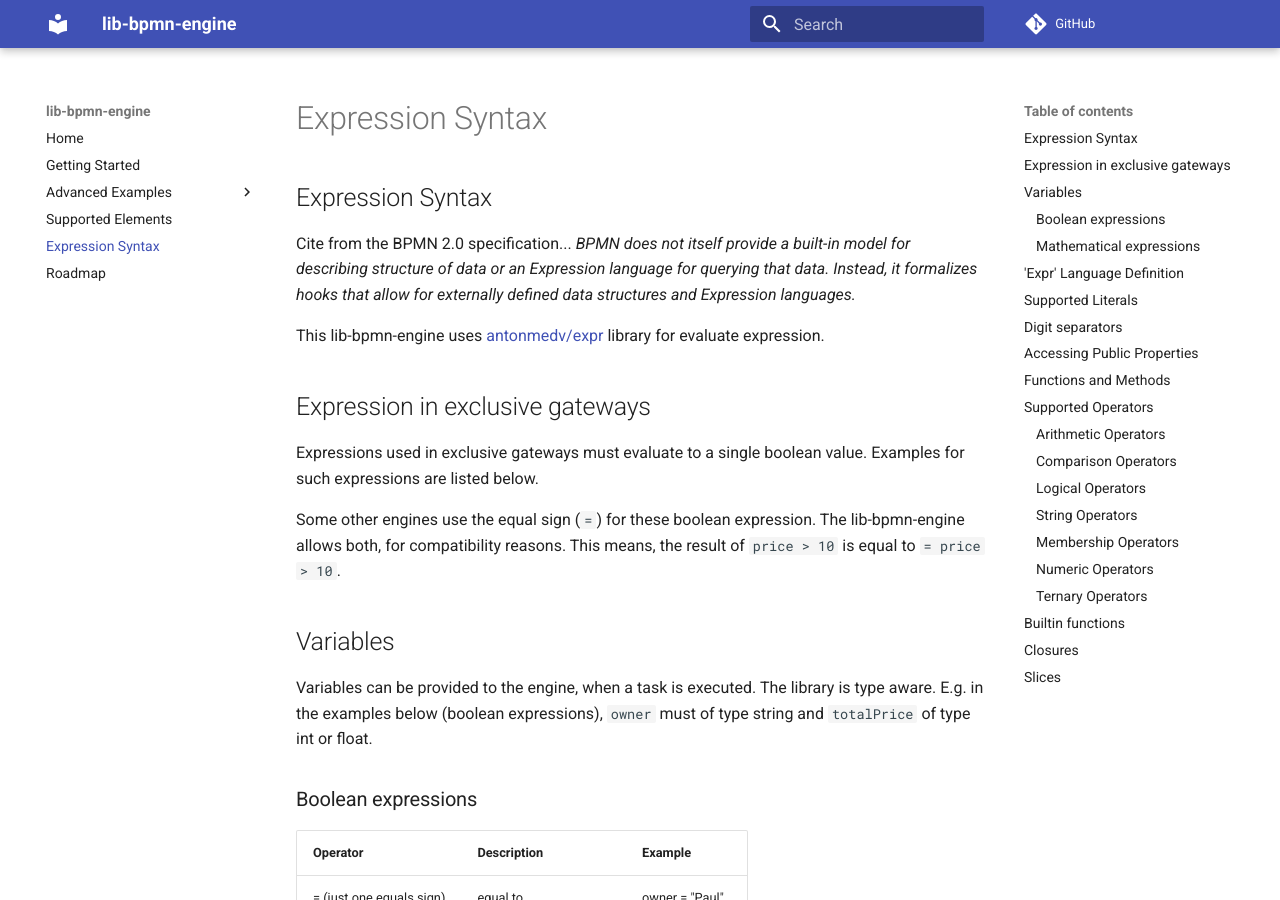
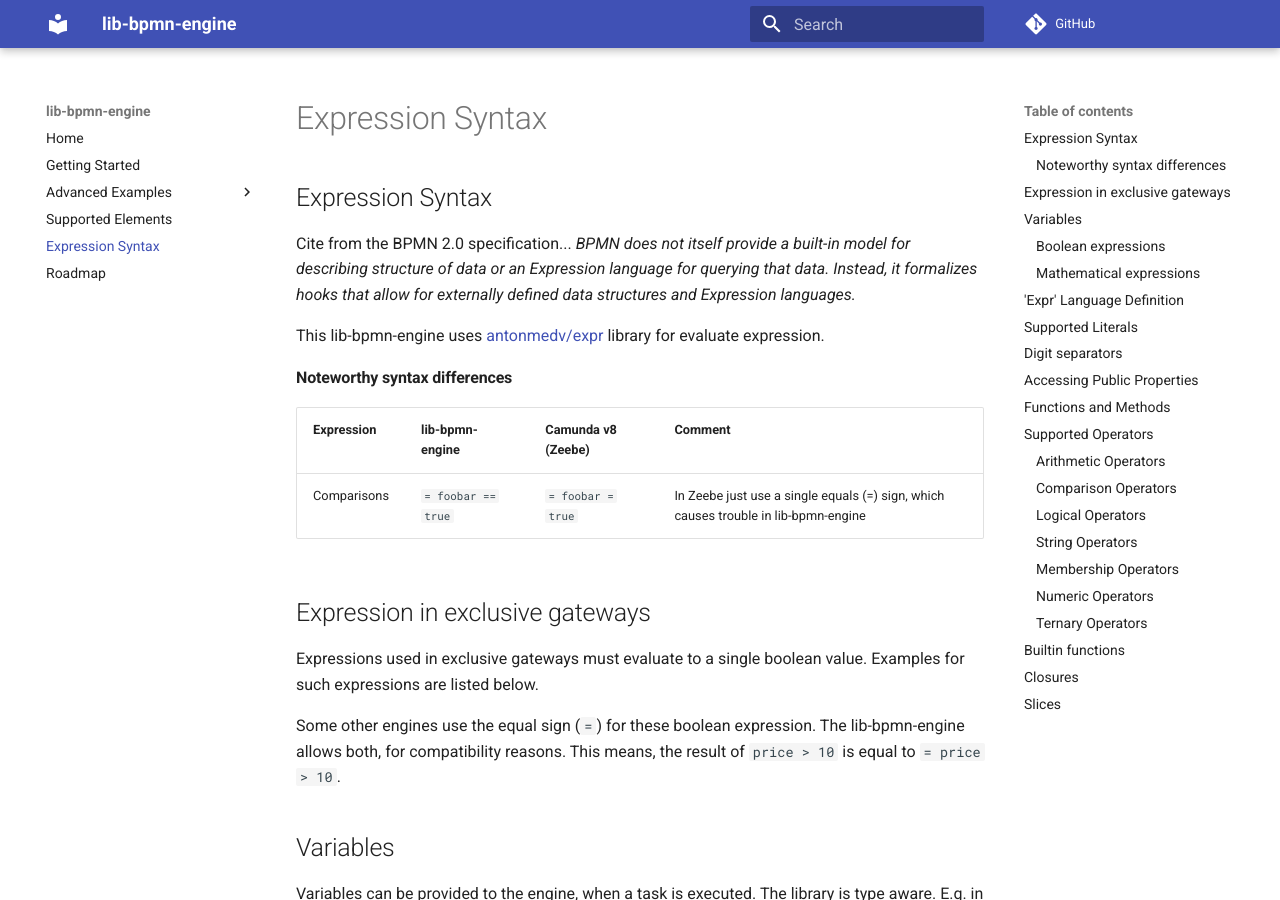
Before and after one commit to nitram509/lib-bpmn-engine, an MkDocs documentation site: the page built from docs/expression-syntax.md, in a window 1280 px wide and 900 px high. Built offline with MkDocs 1.6.1 and Material for MkDocs 9.7.7, drawn with Linux system fonts in a browser that asks for light colours; comment, search, counter and statistics services are not loaded.

Commit message:
add comment about syntax differences

````diff
--- a/docs/expression-syntax.md
+++ b/docs/expression-syntax.md
@@ -6,6 +6,13 @@ Cite from the BPMN 2.0 specification...
 that data. Instead, it formalizes hooks that allow for externally defined data structures and Expression languages.*
 
 This lib-bpmn-engine uses [antonmedv/expr](https://github.com/antonmedv/expr) library for evaluate expression.
+
+#### Noteworthy syntax differences
+
+| Expression  | lib-bpmn-engine        | Camunda v8 (Zeebe)    | Comment                                                                             |
+|-------------|------------------------|-----------------------|-------------------------------------------------------------------------------------|
+| Comparisons | ```= foobar == true``` | ```= foobar = true``` | In Zeebe just use a single equals (=) sign, which causes trouble in lib-bpmn-engine |
+
 
 ## Expression in exclusive gateways
 
````
